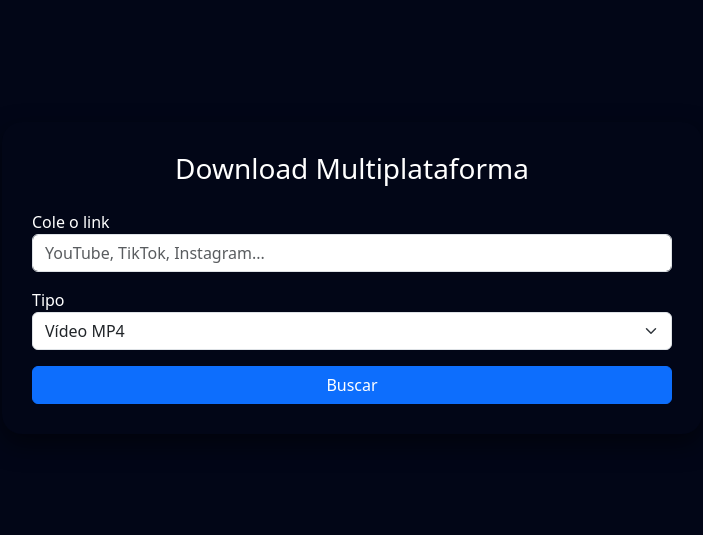
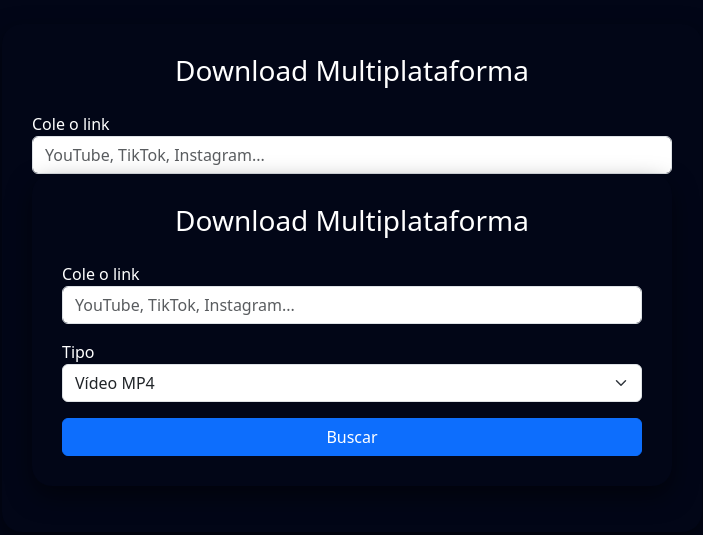
Before and after one commit to Loirin12/planilha-rdm-site-, a website: page templates/download.html in a window 1280 px wide. Shown: the part 122-657 px from the top of the page, without its empty margins (288-991 px from the left). Drawn offline with nearby package versions, Linux system fonts and the light colour scheme.

Commit message:
Update download.html

```diff
--- a/templates/download.html
+++ b/templates/download.html
@@ -1,4 +1,78 @@
 <!DOCTYPE html>
+<html lang="pt-BR">
+<head>
+
+<meta charset="UTF-8">
+<meta name="viewport" content="width=device-width, initial-scale=1.0">
+
+<title>Download Multiplataforma</title>
+
+<link href="https://cdn.jsdelivr.net/npm/bootstrap@5.3.3/dist/css/bootstrap.min.css" rel="stylesheet">
+
+<style>
+
+body {
+
+    background: #020617;
+    color: white;
+
+    min-height: 100vh;
+
+    display: flex;
+
+    align-items: center;
+
+    justify-content: center;
+
+}
+
+.card-box {
+
+    background: #020617;
+
+    border-radius: 20px;
+
+    padding: 30px;
+
+    width: 100%;
+
+    max-width: 700px;
+
+    box-shadow: 0 10px 25px rgba(0,0,0,0.5);
+
+}
+
+</style>
+
+</head>
+
+<body>
+
+<div class="card-box">
+
+<h3 class="text-center mb-4">
+
+Download Multiplataforma
+
+</h3>
+
+<div class="mb-3">
+
+<label>
+
+Cole o link
+
+</label>
+
+<input
+
+    id="url"
+
+    class="form-control"
+
+    placeholder="YouTube, TikTok, Instagram..."
+
+><!DOCTYPE html>
 <html lang="pt-BR">
 <head>
 
```
